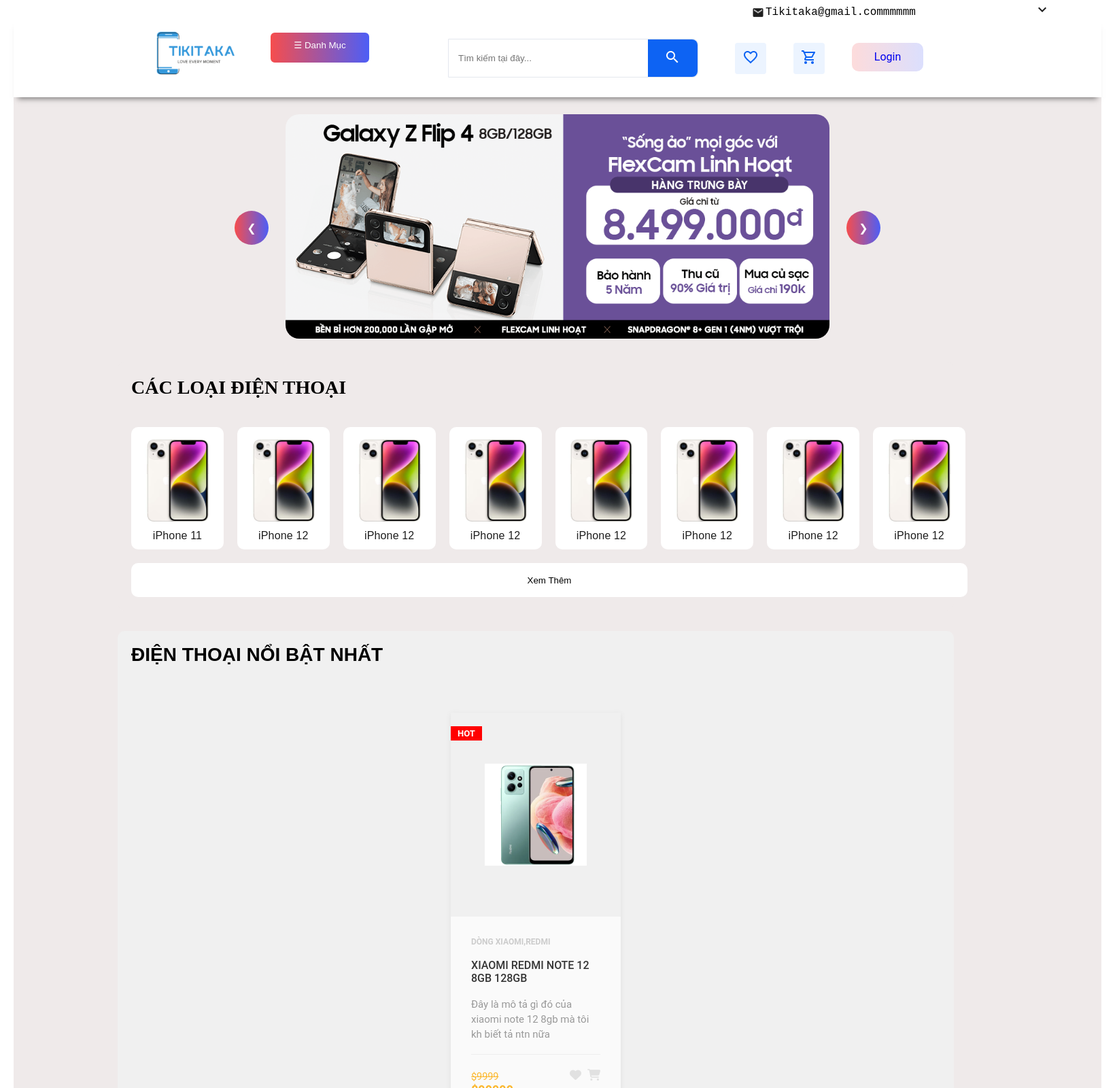
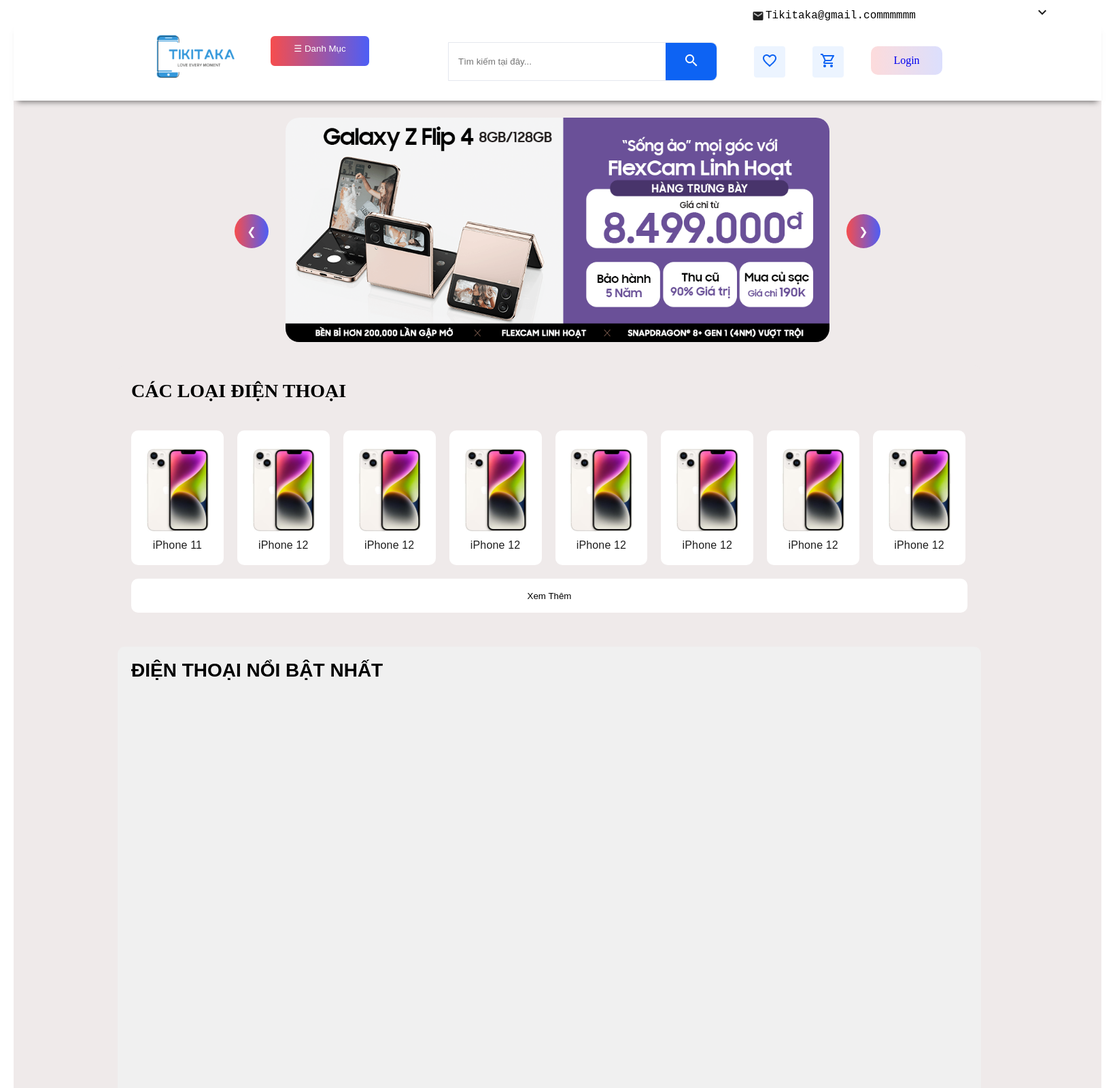
Before and after one commit to phongbtph46807/duan1-nhom-9, a PHP site: page / in a window 1640 px wide. Shown: the top 1600 px of the page at 68% size. Run offline with PHP 8.4, Linux system fonts and the light colour scheme.

Commit message:
xoa product

```diff
--- a/dua1-nhom9/css/style.css
+++ b/dua1-nhom9/css/style.css
@@ -385,130 +385,3 @@
   }
 
   /* product card */
-
-  @import url('https://fonts.googleapis.com/css?family=Roboto:400,500,700');
-*
-{
-    -webkit-box-sizing: border-box;
-            box-sizing: border-box;
-    margin: 0;
-    padding: 0;
-}
-
-
-body
-{
-    font-family: 'Roboto', sans-serif;
-}
-a
-{
-    text-decoration: none;
-}
-.product-card {
-    width: 250px;
-    position: relative;
-    box-shadow: 0 2px 7px #dfdfdf;
-    margin: 50px auto;
-    background: #fafafa;
-}
-
-.badge {
-    position: absolute;
-    left: 0;
-    top: 20px;
-    text-transform: uppercase;
-    font-size: 13px;
-    font-weight: 700;
-    background: red;
-    color: #fff;
-    padding: 3px 10px;
-}
-
-.product-tumb {
-    display: flex;
-    align-items: center;
-    justify-content: center;
-    height: 300px;
-    padding: 50px;
-    background: #f0f0f0;
-}
-
-.product-tumb img {
-    max-width: 100%;
-    max-height: 100%;
-}
-
-.product-details {
-    padding: 30px;
-}
-
-.product-catagory {
-    display: block;
-    font-size: 12px;
-    font-weight: 700;
-    text-transform: uppercase;
-    color: #ccc;
-    margin-bottom: 18px;
-}
-
-.product-details h4 a {
-    font-weight: 500;
-    display: block;
-    margin-bottom: 18px;
-    text-transform: uppercase;
-    color: #363636;
-    text-decoration: none;
-    transition: 0.3s;
-}
-
-.product-details h4 a:hover {
-    color: #fbb72c;
-}
-
-.product-details p {
-    font-size: 15px;
-    line-height: 22px;
-    margin-bottom: 18px;
-    color: #999;
-}
-
-.product-bottom-details {
-    overflow: hidden;
-    border-top: 1px solid #eee;
-    padding-top: 20px;
-}
-
-.product-bottom-details div {
-    float: left;
-    width: 50%;
-}
-
-.product-price {
-    font-size: 18px;
-    color: #fbb72c;
-    font-weight: 600;
-}
-
-.product-price small {
-    font-size: 80%;
-    font-weight: 400;
-    text-decoration: line-through;
-    display: inline-block;
-    margin-right: 5px;
-}
-
-.product-links {
-    text-align: right;
-}
-
-.product-links a {
-    display: inline-block;
-    margin-left: 5px;
-    color: #e1e1e1;
-    transition: 0.3s;
-    font-size: 17px;
-}
-
-.product-links a:hover {
-    color: #fbb72c;
-}
--- a/dua1-nhom9/index.html
+++ b/dua1-nhom9/index.html
@@ -125,42 +125,7 @@
                     <p class="tieu-de">ĐIỆN THOẠI NỔI BẬT NHẤT</p>
                     <div class="khung-container">
                       <!-- 10 khung được chia thành 5 hàng 2 cột -->
-                      <div class="product-card">
-                        <div class="badge">Hot</div>
-                        <div class="product-tumb">
-                            <img src="img/xiaomi.png" alt="">
-                        </div>
-                        <div class="product-details">
-                            <span class="product-catagory">Dòng Xiaomi,Redmi</span>
-                            <h4><a href="">Xiaomi Redmi Note 12 8GB 128GB</a></h4>
-                            <p>Đây là mô tả gì đó của xiaomi note 12 8gb mà tôi kh biết tả ntn nữa </p>
-                            <div class="product-bottom-details">
-                                <div class="product-price"><small>$9999</small>$99999</div>
-                                <div class="product-links">
-                                    <a href=""><i class="fa fa-heart"></i></a>
-                                    <a href=""><i class="fa fa-shopping-cart"></i></a>
-                                </div>
-                            </div>
-                        </div>
-                        <div class="product-card">
-                            <div class="badge">Hot</div>
-                            <div class="product-tumb">
-                                <img src="img/xiaomi.png" alt="">
-                            </div>
-                            <div class="product-details">
-                                <span class="product-catagory">Dòng Xiaomi,Redmi</span>
-                                <h4><a href="">Xiaomi Redmi Note 12 8GB 128GB</a></h4>
-                                <p>Đây là mô tả gì đó của xiaomi note 12 8gb mà tôi kh biết tả ntn nữa </p>
-                                <div class="product-bottom-details">
-                                    <div class="product-price"><small>$9999</small>$99999</div>
-                                    <div class="product-links">
-                                        <a href=""><i class="fa fa-heart"></i></a>
-                                        <a href=""><i class="fa fa-shopping-cart"></i></a>
-                                    </div>
-                                </div>
-                            </div>
-                    </div>
-                      </div>
+
                     </div>
                   </div>
 
```
